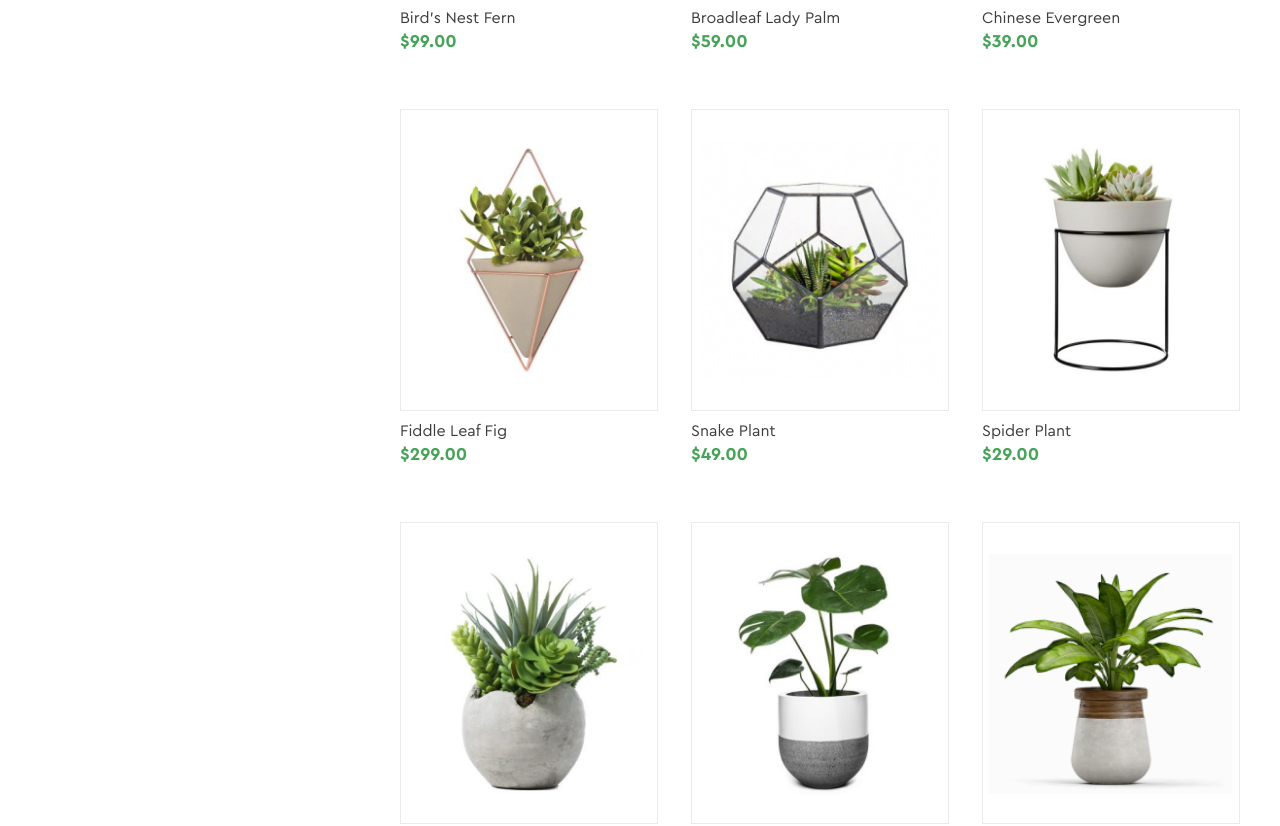
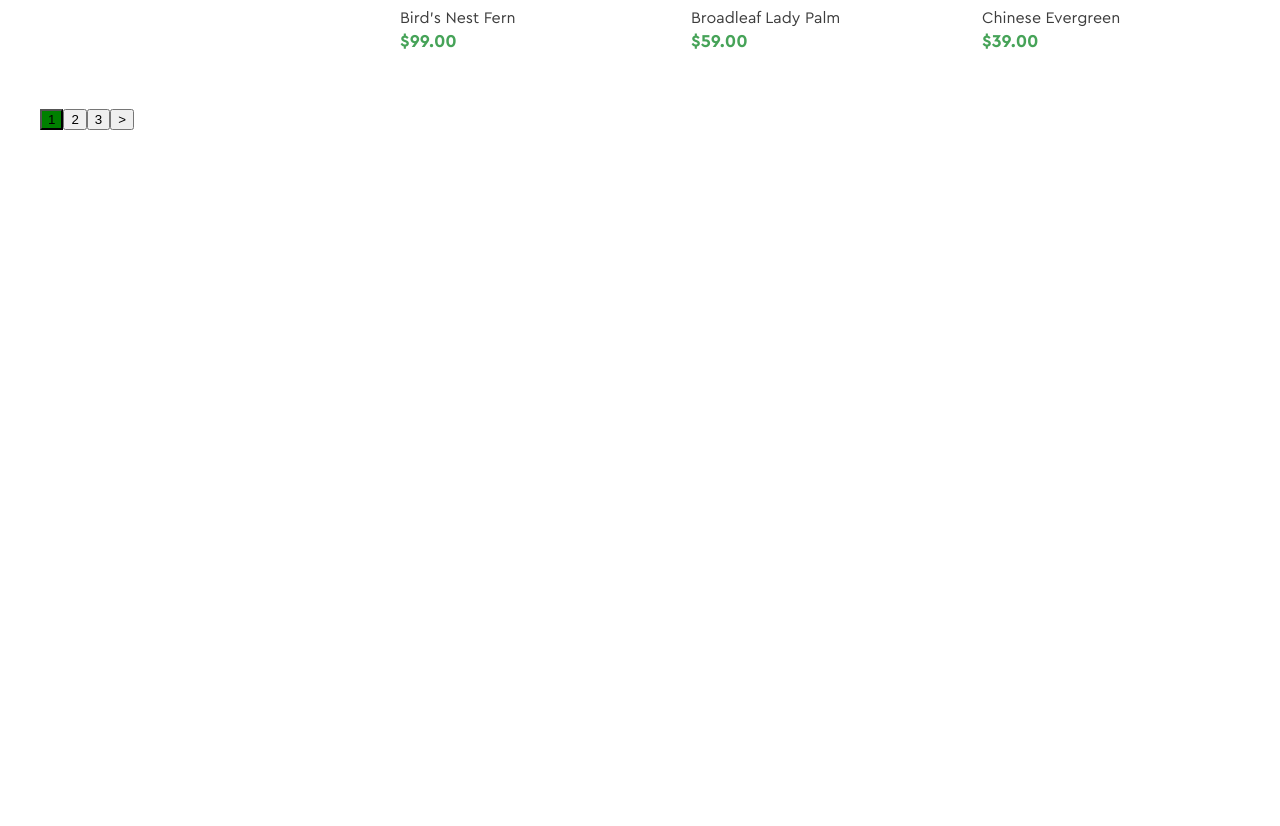
Before and after one commit to Vit0607/greenshop, a React (Vite) app: page / in a window 1280 px wide. Shown: the part 1515-2341 px from the top of the page. After the commit the page ends 1645 px from the top, so only its background shows below. Built offline with nearby package versions, Linux system fonts and the light colour scheme; data requests are answered from the project's data file.

Commit message:
Работающая панинация

```diff
--- a/server/db.json
+++ b/server/db.json
@@ -152,7 +152,7 @@
             "category": "House Plants",
             "sale": true,
             "newArrival": true,
-            "image": "/images/plant5.png"
+            "image": "/images/plant9.png"
         },
         {
             "id": "15",
@@ -196,7 +196,7 @@
             "category": "House Plants",
             "sale": false,
             "newArrival": false,
-            "image": "/images/plant1.png"
+            "image": "/images/plant5.png"
         },
         {
             "id": "19",
@@ -207,7 +207,7 @@
             "category": "House Plants",
             "sale": false,
             "newArrival": false,
-            "image": "/images/plant1.png"
+            "image": "/images/plant5.png"
         },
         {
             "id": "20",
@@ -251,7 +251,7 @@
             "category": "Succulents",
             "sale": false,
             "newArrival": false,
-            "image": "/images/plant5.png"
+            "image": "/images/plant1.png"
         },
         {
             "id": "24",
@@ -350,7 +350,7 @@
             "category": "Terrariums",
             "sale": false,
             "newArrival": true,
-            "image": "/images/plant5.png"
+            "image": "/images/plant9.png"
         },
         {
             "id": "33",
@@ -394,7 +394,7 @@
             "category": "Gardening",
             "sale": false,
             "newArrival": false,
-            "image": "/images/plant1.png"
+            "image": "/images/plant5.png"
         },
         {
             "id": "37",
@@ -405,7 +405,7 @@
             "category": "Gardening",
             "sale": true,
             "newArrival": true,
-            "image": "/images/plant1.png"
+            "image": "/images/plant5.png"
         },
         {
             "id": "38",
@@ -449,7 +449,7 @@
             "category": "Accessories",
             "sale": false,
             "newArrival": false,
-            "image": "/images/plant5.png"
+            "image": "/images/plant1.png"
         },
         {
             "id": "42",
--- a/src/main.tsx
+++ b/src/main.tsx
@@ -64,7 +64,7 @@ const router = createBrowserRouter([
     },
     {
         path: '*',
-        element: <Error />
+        element: <ErrorPage />
     }
 ]);
 
--- /dev/null
+++ b/src/pages/Home/Home.module.css
@@ -0,0 +1,7 @@
+.active {
+    background-color: green;
+}
+
+.invisible {
+    display: none;
+}
--- a/src/pages/Home/Home.tsx
+++ b/src/pages/Home/Home.tsx
@@ -5,11 +5,16 @@ import { Product } from '../../interfaces/product.interface';
 import axios, { AxiosError } from 'axios';
 import Loader from '../../components/Loader/Loader';
 import { PlantsList } from './PlantsList/PlantsList';
+import styles from './Home.module.css';
+import cn from 'classnames';
 
 export function Home() {
     const [products, setProducts] = useState<Product[]>([]);
     const [isLoading, setIsLoading] = useState<boolean>(false);
     const [error, setError] = useState<string | undefined>();
+    const [currentPage, setCurrentPage] = useState<number>(1);
+    const productsPerPage = 9;
+    const visiblePaginationButtons = 3;
 
     const getProducts = async () => {
         try {
@@ -31,6 +36,80 @@ export function Home() {
         getProducts();
     }, []);
 
+    // Calculate the current products to display
+    const indexOfLastProduct = currentPage * productsPerPage;
+    const indexOfFirstProduct = indexOfLastProduct - productsPerPage;
+    const currentProducts = products.slice(
+        indexOfFirstProduct,
+        indexOfLastProduct
+    );
+
+    // Calculate total pages
+    const totalPages = Math.ceil(products.length / productsPerPage);
+
+    // Pagination handlers
+    const handlePageChange = (page: number) => {
+        setCurrentPage(page);
+    };
+
+    const renderPagination = () => {
+        const paginationButtons = [];
+        for (let i = 1; i <= totalPages; i++) {
+            if (i === currentPage) {
+                paginationButtons.push(
+                    <button className={styles['active']} key={i}>
+                        {i}
+                    </button>
+                );
+            } else {
+                paginationButtons.push(
+                    <button
+                        className={cn({
+                            [styles['invisible']]:
+                                (i > visiblePaginationButtons &&
+                                    currentPage != totalPages) ||
+                                (i < visiblePaginationButtons &&
+                                    currentPage > visiblePaginationButtons)
+                        })}
+                        key={i}
+                        onClick={() => handlePageChange(i)}
+                    >
+                        {i}
+                    </button>
+                );
+            }
+        }
+
+        // Add next page button
+        if (
+            currentPage <= visiblePaginationButtons ||
+            (currentPage > visiblePaginationButtons && currentPage < totalPages)
+        ) {
+            paginationButtons.push(
+                <button
+                    key="next"
+                    onClick={() => handlePageChange(currentPage + 1)}
+                >
+                    {' > '}
+                </button>
+            );
+        }
+
+        // Add previous page button
+        if (currentPage > visiblePaginationButtons) {
+            paginationButtons.unshift(
+                <button
+                    key="prev"
+                    onClick={() => handlePageChange(currentPage - 1)}
+                >
+                    {' < '}
+                </button>
+            );
+        }
+
+        return paginationButtons;
+    };
+
     return (
         <>
             <Headling>
@@ -42,8 +121,9 @@ export function Home() {
             <Headling classLevel={3}>Barberton Daisy</Headling>
             <div>
                 {error && <>{error}</>}
-                {!isLoading && <PlantsList products={products} />}
+                {!isLoading && <PlantsList products={currentProducts} />}
                 {isLoading && <Loader />}
+                <div>{renderPagination()}</div>
             </div>
         </>
     );
```
